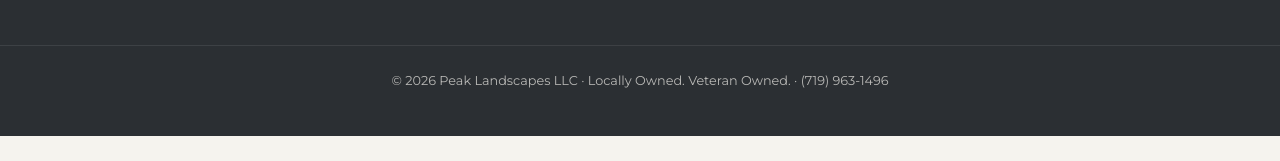
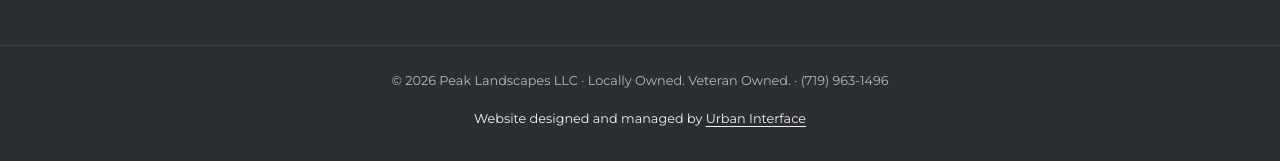
Before and after one commit to pvwt472v8r-beep/Peak-Landcapes-LLC, a plain HTML site: page index.html in a window 1280 px wide. Shown: the part 2693-2854 px from the top of the page. Before the commit the page ends 2829 px from the top, so only its background shows below. Drawn offline with nearby package versions, Linux system fonts and the light colour scheme.

Commit message:
Add Urban Interface footer credit
Co-authored-by: Copilot <223556219+Copilot@users.noreply.github.com>

```diff
--- a/Styles.css
+++ b/Styles.css
@@ -117,6 +117,8 @@ p{margin:0 0 1em}
 .footer-grid{display:grid;grid-template-columns:repeat(auto-fit,minmax(220px,1fr));gap:2.5rem}
 .site-footer h3{color:#fff;font-size:1.3rem}
 .site-footer a{color:var(--stone)}
+.site-credit{margin:1rem auto 0;padding:0 1rem;font-size:.8rem}
+.site-credit a{text-decoration:underline;text-underline-offset:.2em}
 .social{display:flex;gap:1rem;justify-content:center;margin-top:.8rem}
 .social a{width:46px;height:46px;border:1px solid var(--gold);border-radius:50%;display:grid;place-items:center;transition:.25s}
 .social a:hover{background:var(--gold);transform:translateY(-3px)}
--- a/index.html
+++ b/index.html
@@ -122,6 +122,7 @@
     <div><h3>Hours</h3><p>Monday – Friday<br>7am – 6pm</p></div>
   </div>
   <p class="copyright">&copy; 2026 Peak Landscapes LLC · Locally Owned. Veteran Owned. · (719) 963-1496</p>
+  <p class="site-credit">Website designed and managed by <a href="https://urbaninterface.it.com/">Urban Interface</a></p>
 </footer>
 <a class="call-bar" href="tel:+17199631496">Call Now</a>
 <script src="main.js"></script>
```
Also changed, not shown: about.html (+1 -0 lines), contact.html (+1 -0 lines), gallery.html (+1 -0 lines), services.html (+1 -0 lines).
